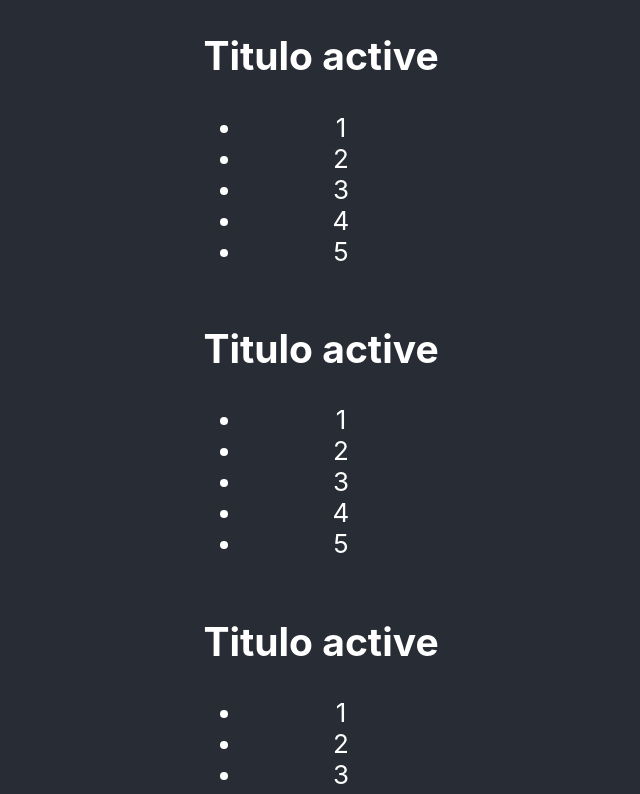
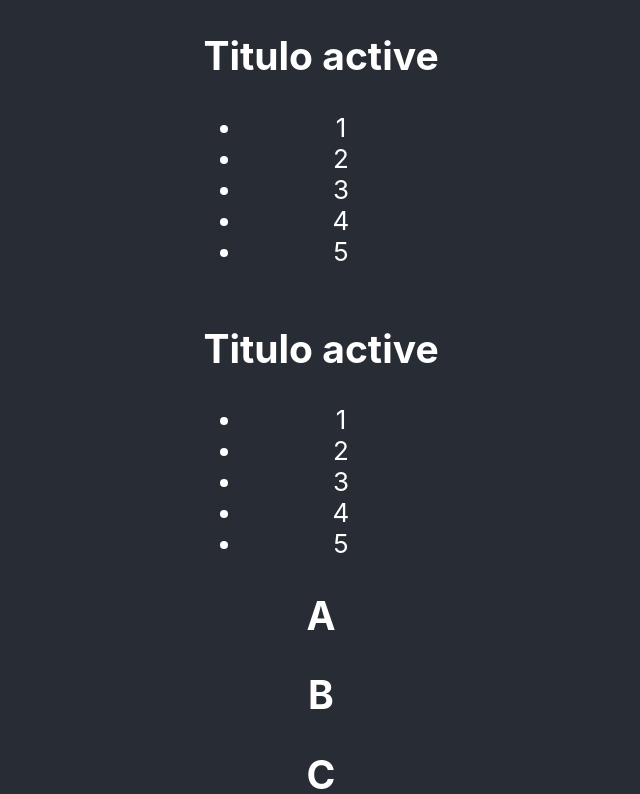
Before and after one commit to nuevo-rama/rm-v3.0-react-2021, a React (Create React App) app: page / in a window 1280 px wide. Shown: the top 794 px of the page, without its empty margins (319-959 px from the left). Built offline with nearby package versions, Linux system fonts and the light colour scheme.

Commit message:
creo componente con props

```diff
--- a/src/App.js
+++ b/src/App.js
@@ -1,15 +1,17 @@
 import './App.css';
 import MainFrame from './components/MainFrame'; //IMPORTO EL COMPONENTE
 import MainFrameFull from './components/MainFrameFull'; //IMPORTO EL COMPONENTE
+import FrameProps from './components/FrameProps'; //IMPORTO EL COMPONENTE
 
 function App() {
   return (
     <div className="App">
       <header className="App-header">
-        <MainFrame />
-        <MainFrame />
+
         <MainFrame />
         <MainFrameFull />
+        <FrameProps />
+
       </header>
     </div>
   );
--- /dev/null
+++ b/src/components/FrameProps.js
@@ -0,0 +1,18 @@
+import React from 'react';
+
+function FrameProps(props) { //LA FUNCION SE LLAMA COMO EL COMPONENTE
+                        //SE PASA POR PARAMETRO PROPS
+
+
+
+
+    return (
+      <div>
+
+        <h2> {props.nombre} </h2>
+
+      </div>
+    );
+  }
+
+export default FrameProps;
--- a/src/components/MainFrame.js
+++ b/src/components/MainFrame.js
@@ -8,6 +8,7 @@ function MainFrame() { //LA FUNCION SE LLAMA COMO EL COMPONENTE
     return (
       <div>
         <h2 className= "style1">Titulo {condition} </h2>
+
         <ul>
             {number.map (number => <li> {number} </li>)}
         </ul>
--- a/src/components/MainFrameFull.js
+++ b/src/components/MainFrameFull.js
@@ -1,10 +1,17 @@
 import React from 'react';
 import MainFrame from './MainFrame'; //IMPORTO EL COMPONENTE
+import FrameProps from './FrameProps'; //IMPORTO EL COMPONENTE
 
 function MainFrameFull() { //LA FUNCION SE LLAMA COMO EL COMPONENTE
     return (
       <div>
         <MainFrame />
+
+        <FrameProps  nombre = "A" />
+        <FrameProps  nombre = "B" />
+        <FrameProps  nombre = "C" />
+
+
       </div>
     );
   }
```
